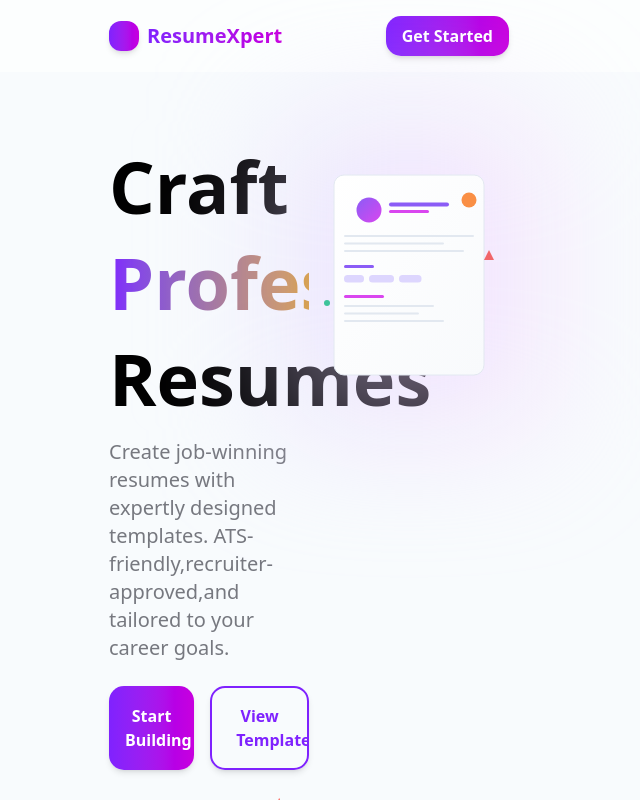
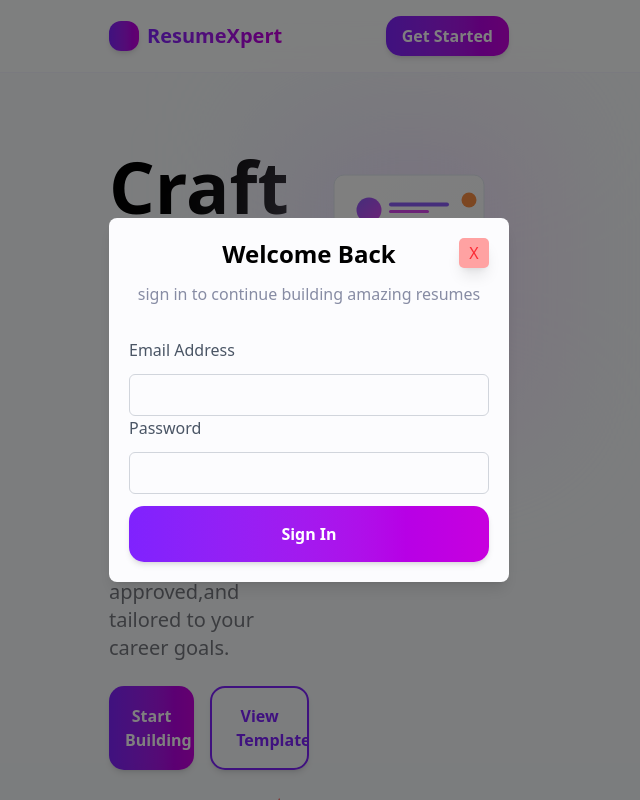
Before and after one commit to huangxi203105/Resume-Builder, a React (Vite) app in the folder Frontend/: page / in a window 1280 px wide. Both pictures are taken after a click on the button "Get Started". Shown: the top 800 px of the page, without its empty margins (331-971 px from the left). Built offline with nearby package versions, Linux system fonts and the light colour scheme.

Commit message:
modal组件封装

```diff
--- a/Frontend/package.json
+++ b/Frontend/package.json
@@ -12,6 +12,7 @@
   "dependencies": {
     "@tailwindcss/vite": "^4.1.11",
     "aos": "^2.3.4",
+    "axios": "^1.10.0",
     "framer-motion": "^12.23.5",
     "react": "^19.1.0",
     "react-dom": "^19.1.0",
--- /dev/null
+++ b/Frontend/src/assets/Modal.css
@@ -0,0 +1,20 @@
+.modal-overlay {
+  position: fixed;
+  top: 0;
+  left: 0;
+  right: 0;
+  bottom: 0;
+  background-color: rgba(0, 0, 0, 0.5);
+  display: flex;
+  align-items: center;
+  justify-content: center;
+  z-index: 1000;
+  opacity: 0;
+  visibility: hidden;
+  transition: all 0.3s ease;
+}
+
+.modal-overlay.open {
+  opacity: 1;
+  visibility: visible;
+}
--- /dev/null
+++ b/Frontend/src/components/Input.tsx
@@ -0,0 +1,31 @@
+import React,{ useState } from "react"
+interface InputProps {
+  type: string
+  placeholder?: string
+  label: string
+}
+const Input: React.FC<InputProps> = ({ type, placeholder, label }) => {
+  const [isFocused, setIsFocused] = useState(false)
+  const onFocus = () => {
+    setIsFocused(true)
+    console.log("focus")
+  }
+  return (
+    <div className="flex flex-col gap-3">
+      <div className={`transition-colors duration-200 ${isFocused ? 'text-purple-500 font-medium' : 'text-gray-600'
+        }`}>
+        <label htmlFor="input">{label}</label>
+      </div>
+      <div>
+        <input placeholder={placeholder} onFocus={onFocus} onBlur={() => setIsFocused(false)} className="w-full p-2 border border-gray-300 rounded-md
+            transition-all duration-300 ease-in-out
+            focus:border-purple-600
+            focus:border-2
+            focus:outline-none
+            focus:ring-4 focus:ring-purple-500/20
+            focus:shadow-lg focus:shadow-violet-500/10"  type={type} />
+      </div>
+    </div>
+  )
+}
+export default Input
--- /dev/null
+++ b/Frontend/src/components/LoginForm.tsx
@@ -0,0 +1,7 @@
+export const LoginForm = () =>{
+  return (
+    <div>
+
+    </div>
+  )
+}
--- /dev/null
+++ b/Frontend/src/components/Modal.tsx
@@ -0,0 +1,75 @@
+import React, { useState, forwardRef, useImperativeHandle, useCallback, useEffect } from 'react'
+import ReactDOM from 'react-dom';
+import Input from './Input'
+import "../assets/Modal.css"
+interface ModalProps {
+  isOpen: Boolean,
+  onClose: () => void
+  children?: React.ReactNode
+  disableScroll?: Boolean,
+}
+const Modal = forwardRef(({ isOpen, onClose, disableScroll = true }: ModalProps, ref) => {
+  const handleKeyDown = useCallback((e: any) => {
+    if (e.key === 'Escape') {
+      onClose();
+    }
+  }, [onClose])
+  //禁用页面滚动
+  useEffect(() => {
+    if (isOpen) {
+      document.body.style.overflow = 'hidden';
+    } else {
+      document.body.style.overflow = '';
+    }
+
+    return () => {
+      document.body.style.overflow = '';
+    };
+  }, [isOpen, disableScroll]);
+  useEffect(() => {
+    if (isOpen) {
+      document.addEventListener('keydown', handleKeyDown);
+    }
+
+    return () => {
+      document.removeEventListener('keydown', handleKeyDown);
+    };
+  }, [isOpen, handleKeyDown]);
+
+  // 点击遮罩层关闭
+  const handleOverlayClick = (e: any) => {
+    console.log(e.target, e.currentTarget)
+    if (e.target === e.currentTarget) {
+      onClose();
+    }
+  };
+
+  if (!isOpen) return null;
+  return ReactDOM.createPortal(
+    <div className={`modal-overlay ${isOpen ? 'open' : ''}`}
+      onClick={handleOverlayClick}
+      data-testid="modal-overlay">
+      <div className='w-[400px] p-5 bg-[#fcfcfe] relative rounded-lg shadow-lg flex flex-col gap-3'>
+        <div className='absolute top-[20px] right-[20px]'>
+          <button onClick={onClose} className='bg-red-300 text-red-500 w-[30px] h-[30px] rounded-[5px] shadow-lg shadow'>X</button>
+        </div>
+        <div className='text-2xl font-bold flex justify-center'>Welcome Back</div>
+        <div className="flex w-full justify-center text-normal text-[#878ca4]">
+          sign in to continue building amazing resumes
+        </div>
+        <div className='mt-[20px]'>
+          <Input type='email' label='Email Address' />
+          <Input type='password' label='Password' />
+        </div>
+        <div className='w-full flex justify-center'>
+          <button className='w-full cursor-pointer bg-gradient-to-r from-violet-600 to-fuchsia-600 text-white py-4 px-4 rounded-[15px] shadow-md overflow-hidden transition-all hover:scale-105 hover:shadow-xl hover:shadow-violet-200'>
+            <span className='text-white font-semibold'>Sign In</span>
+          </button>
+        </div>
+      </div>
+    </div>
+    ,
+    document.body
+  )
+})
+export default Modal
--- a/Frontend/src/index.css
+++ b/Frontend/src/index.css
@@ -1 +1,19 @@
 @import "tailwindcss";
+/* styles/globals.css */
+@tailwind base;
+@tailwind components;
+@tailwind utilities;
+
+@layer components {
+  .hover-shadow-purple:hover {
+    box-shadow: 0 25px 50px -12px #9358ff;
+  }
+
+  .hover-shadow-pink:hover {
+    box-shadow: 0 25px 50px -12px #f046e4;
+  }
+
+  .hover-shadow-orange:hover {
+    box-shadow: 0 25px 50px -12px #f76001;
+  }
+}
--- a/Frontend/src/model/index.ts
+++ b/Frontend/src/model/index.ts
@@ -22,20 +22,19 @@ export const cardsMap: CardProps[] = [
   {
     title: 'Lightning Fast',
     description: 'Create a professional resume in minutes with our easy-to-use resume builder.',
-    iconColor: 'bg-[#9358ff]',
+    iconColor: '#9358ff',
     bgColor: 'bg-[#f5f5fe]',
   },
   {
     title: 'Pro Templates',
     description: 'Choose from dozens of recruiter-approved,industry-specific templates.',
-    iconColor: 'bg-[#f046e4]',
+    iconColor: '#f046e4',
     bgColor: 'bg-[#fef4fd]',
   },
   {
     title: 'Instant Export',
     description: 'Download your resume in PDF format with just one click.',
-    iconColor: 'bg-[#f76001]',
+    iconColor: '#f76001',
     bgColor: 'bg-[#fef6ee]',
   },
-
 ]
--- a/Frontend/src/pages/IndexPage.tsx
+++ b/Frontend/src/pages/IndexPage.tsx
@@ -1,8 +1,9 @@
-import React from "react";
+import React, { useRef, useState } from "react";
 import AOS from 'aos';
 import 'aos/dist/aos.css';
-import {landingPageStyles} from "../assets/dummystyle.js";
-import { statsMap,cardsMap } from "../model/index.ts";
+import { landingPageStyles } from "../assets/dummystyle.js";
+import { statsMap, cardsMap } from "../model/index.ts";
+import Modal from "../components/Modal";
 import Card from "../components/Card"
 AOS.init({
   offset: 120,       // 触发距离（像素）
@@ -12,18 +13,25 @@ AOS.init({
   once: false,        // 是否只触发一次
   mirror: true,     // 滚动回来时是否反向播放
 });
-
 const IndexPage = () => {
+  const modalRef: any = useRef(null)
+  const [isModalOpen, setIsModalOpen] = useState(false)
+  const showModal = () => {
+    setIsModalOpen(true);
+  };
+  const handleModalClose = () => {
+    setIsModalOpen(false);
+  }
   return (
     <div className="bg-[#f8fbfd] min-h-screen w-[100vw]">
       <div className="z-20 header">
-        <header className="w-full fixed top-0 bg-[#fcfefe] text-black py-4 px-110 flex justify-between">
+        <header className="w-full fixed top-0 w-full z-50 bg-white/70 backdrop-blur-xl border-b border-violet-100/50 py-4 px-110 flex justify-between">
           <div className="flex items-center gap-2">
             <div className="w-[30px] h-[30px] bg-gradient-to-r from-violet-600 to-fuchsia-600 rounded-[12px] shadow-md"></div>
             <div className="text-xl font-semibold bg-gradient-to-r from-violet-600 to-fuchsia-600 bg-clip-text text-transparent">ResumeXpert</div>
           </div>
           <div>
-            <button className="cursor-pointer bg-gradient-to-r from-violet-600 to-fuchsia-600 text-white py-2 px-4 rounded-[15px] shadow-md overflow-hidden transition-all hover:scale-105 hover:shadow-xl hover:shadow-violet-200">
+            <button onClick={showModal} className="cursor-pointer bg-gradient-to-r from-violet-600 to-fuchsia-600 text-white py-2 px-4 rounded-[15px] shadow-md overflow-hidden transition-all hover:scale-105 hover:shadow-xl hover:shadow-violet-200">
               <span className="text-white font-semibold">Get Started</span>
             </button>
           </div>
@@ -47,7 +55,7 @@ const IndexPage = () => {
             <div className="flex gap-4">
               {
                 statsMap.map((stat, index) => (
-                  <div key={index} className="flex flex-col gap-2 text-center">
+                  <div data-aos="fade-up" data-aos-delay={`${index * 100 + 200}`} key={index} className="flex flex-col gap-2 text-center">
                     <div className={`text-2xl lg:text-4xl font-black bg-gradient-to-r bg-clip-text text-transparent ${stat.gradient}`}>{stat.value}</div>
                     <div className="text-xs text-slate-500 font-medium">{stat.label}</div>
                   </div>
@@ -128,13 +136,13 @@ const IndexPage = () => {
         </section>
         <section className="flex gap-4 flex-col mt-[120px]">
           <div className="flex w-full justify-center items-center gap-2">
-            <div data-aos="fade-up" data-aos-delay="200" className="text-4xl font-bold">Why Choose</div>
-            <div data-aos="fade-up" data-aos-delay="200" className="text-4xl font-bold bg-gradient-to-r from-violet-600 to-fuchsia-600 bg-clip-text text-transparent">ResumeXpert?</div>
+            <div data-aos="fade-up" data-aos-delay="200" className="text-5xl font-bold">Why Choose</div>
+            <div data-aos="fade-up" data-aos-delay="200" className="text-5xl font-bold bg-gradient-to-r from-violet-600 to-fuchsia-600 bg-clip-text text-transparent">ResumeXpert?</div>
           </div>
           <div className="flex w-full justify-center items-center">
             <div data-aos="fade-up" data-aos-delay="300" className="text-normal text-[#878ca4]">Everything you need to create a professional resume that stands out</div>
           </div>
-          <div className="flex w-full justify-between items-center">
+          <div className="flex flex-col w-full justify-between items-center">
             <div data-aos="fade-up" data-aos-delay="400" className="w-full flex justify-between">
               {
                 cardsMap.map((card, index) => (
@@ -148,6 +156,24 @@ const IndexPage = () => {
                 ))
               }
             </div>
+            <div className="mt-[150px]">
+              <div data-aos="fade-up" data-aos-delay="200" className="flex flex-col gap-4 justify-center bg-[#fefcfe] p-8 rounded-2xl shadow-lg shadow-violet-200">
+                <div className="flex w-[700px] justify-center items-center gap-2">
+                  <span className="text-5xl font-bold">Ready To Build Your <span className="text-5xl font-bold bg-gradient-to-r from-violet-600 to-fuchsia-600 bg-clip-text text-transparent">Standout Resume?</span> </span>
+                  {/* <div data-aos="fade-up" data-aos-delay="200" className="text-5xl font-bold">Ready To Build Your </div>
+                  <div data-aos="fade-up" data-aos-delay="200" className="text-5xl font-bold bg-gradient-to-r from-violet-600 to-fuchsia-600 bg-clip-text text-transparent">Standout Resume?</div> */}
+                </div>
+                <div className="flex w-full justify-center items-center">
+                  <div data-aos="fade-up" data-aos-delay="300" className="text-normal text-[#878ca4]">join thousands of professionals who landed their dream jobs with our platform</div>
+                </div>
+                <div data-aos="fade-up" data-aos-delay="400" className="w-full flex justify-center items-center">
+                  <button className="w-[250px] cursor-pointer bg-gradient-to-r from-violet-600 to-fuchsia-600 text-white py-5 px-4 rounded-[15px] shadow-md overflow-hidden transition-all hover:scale-105 hover:shadow-xl hover:shadow-violet-200 hover:bg-gradient-to-r hover:from-[#d621de] hover:to-[#f7702b]">
+                    <span className="text-white font-semibold">Start Building Now!</span>
+                  </button>
+                </div>
+              </div>
+            </div>
+            <Modal isOpen={isModalOpen} onClose={handleModalClose} ref={modalRef} />
           </div>
         </section>
       </div>
--- /dev/null
+++ b/Frontend/src/utils/apiPath.ts
@@ -0,0 +1,14 @@
+export const BASE_URL = "http://localhost:4000";
+
+export const API_PATH = {
+  LOGIN: "/api/auth/login",
+  REGISTER: "/api/auth/register",
+  GET_USER: "/api/auth/profile",
+  CREATE_RESUME: "/api/resume",
+  GET_ALL: "/api/resume",
+  GET_BY_ID:(id:any)=> `/api/resume${id}`,
+  UPDATE: (id: any) =>`/api/resume/${id}`,
+  DELETE: (id: any) =>`/api/resume/${id}`,
+  UPLOAD_IMAGES: (id: any) => `/api/resume/${id}/upload-images`,
+  UPLOAD_IMAGES_ALL: `/api/auth/upload-images`,
+}
```
Also changed, not shown: Frontend/src/components/Card.tsx (+15 -7 lines), 1 other file (tests, documents, lock files or other folders).
